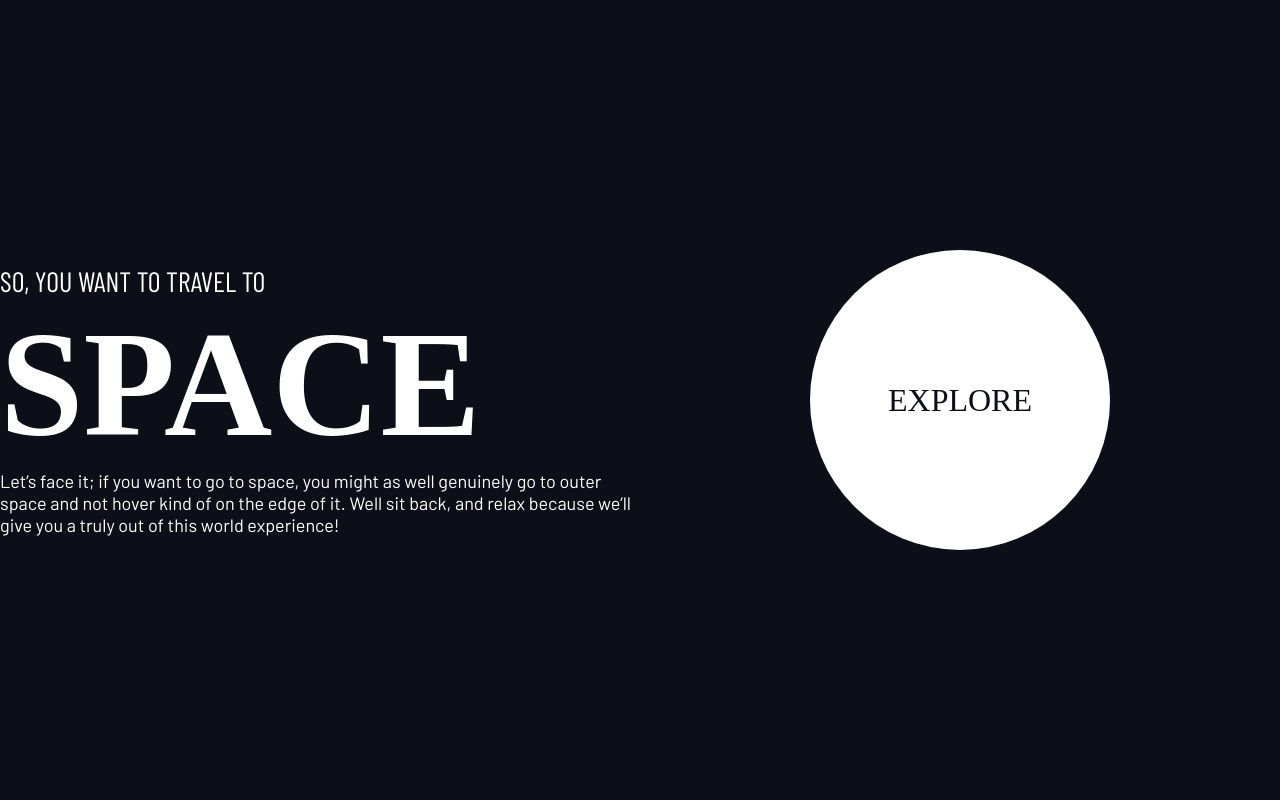
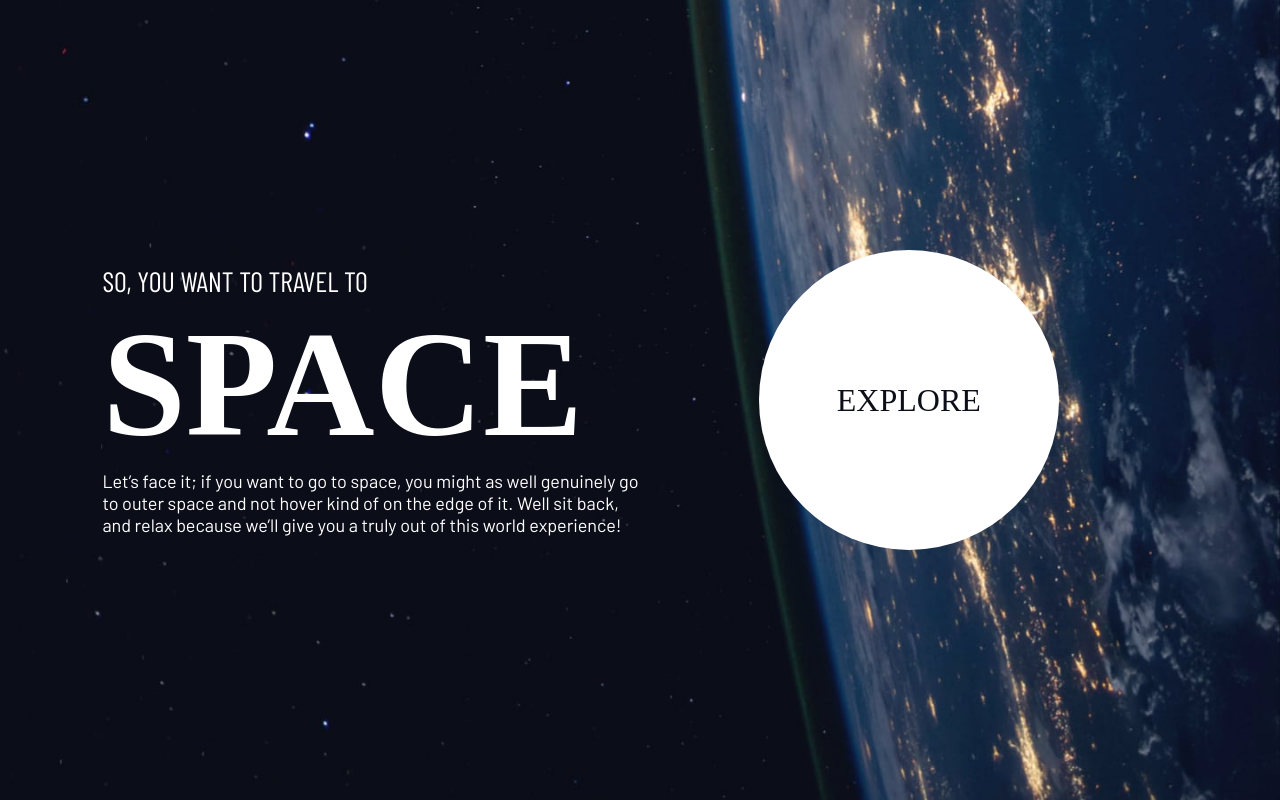
Before and after one commit to andersonszdc/Space-tourism, a Next.js app: page / in a window 1280 px wide. Built offline with nearby package versions, Linux system fonts and the light colour scheme; a web font is replaced by a local one.

Commit message:
added background image

```diff
--- a/src/components/MainButton/styles.ts
+++ b/src/components/MainButton/styles.ts
@@ -5,6 +5,7 @@ export const Container = styled.button`
   cursor: pointer;
   border-radius: 50%;
   transition: .4s ease-out;
+  position: absolute;
 
   :hover {
     padding: 120px;
--- a/src/pages/index.tsx
+++ b/src/pages/index.tsx
@@ -1,10 +1,13 @@
+import Image from "next/image";
 import MainButton from "../components/MainButton";
 import { Main } from "../styles";
 
 export default function Index() {
   return (
     <Main>
-      <div className="bg-img"></div>
+      <div className="bg-img">
+        <Image src="/home/background-home-desktop.jpg" layout="fill" alt="imagem de fundo" />
+      </div>
       <div className="content">
         <h2>so, you want to travel to</h2>
         <h1>space</h1>
--- a/src/styles/index.ts
+++ b/src/styles/index.ts
@@ -3,6 +3,7 @@ import styled from "styled-components";
 export const Main = styled.main`
   display: grid;
   position: relative;
+  padding: 0 8%;
   grid-template-columns: 1fr 1fr;
   grid-template-rows: 1fr;
   height: 100vh;
@@ -27,6 +28,9 @@ export const Main = styled.main`
 
   .bg-img {
     position: absolute;
+    width: 100%;
+    height: 100%;
+    z-index: -1;
   }
 
   .content {
```
